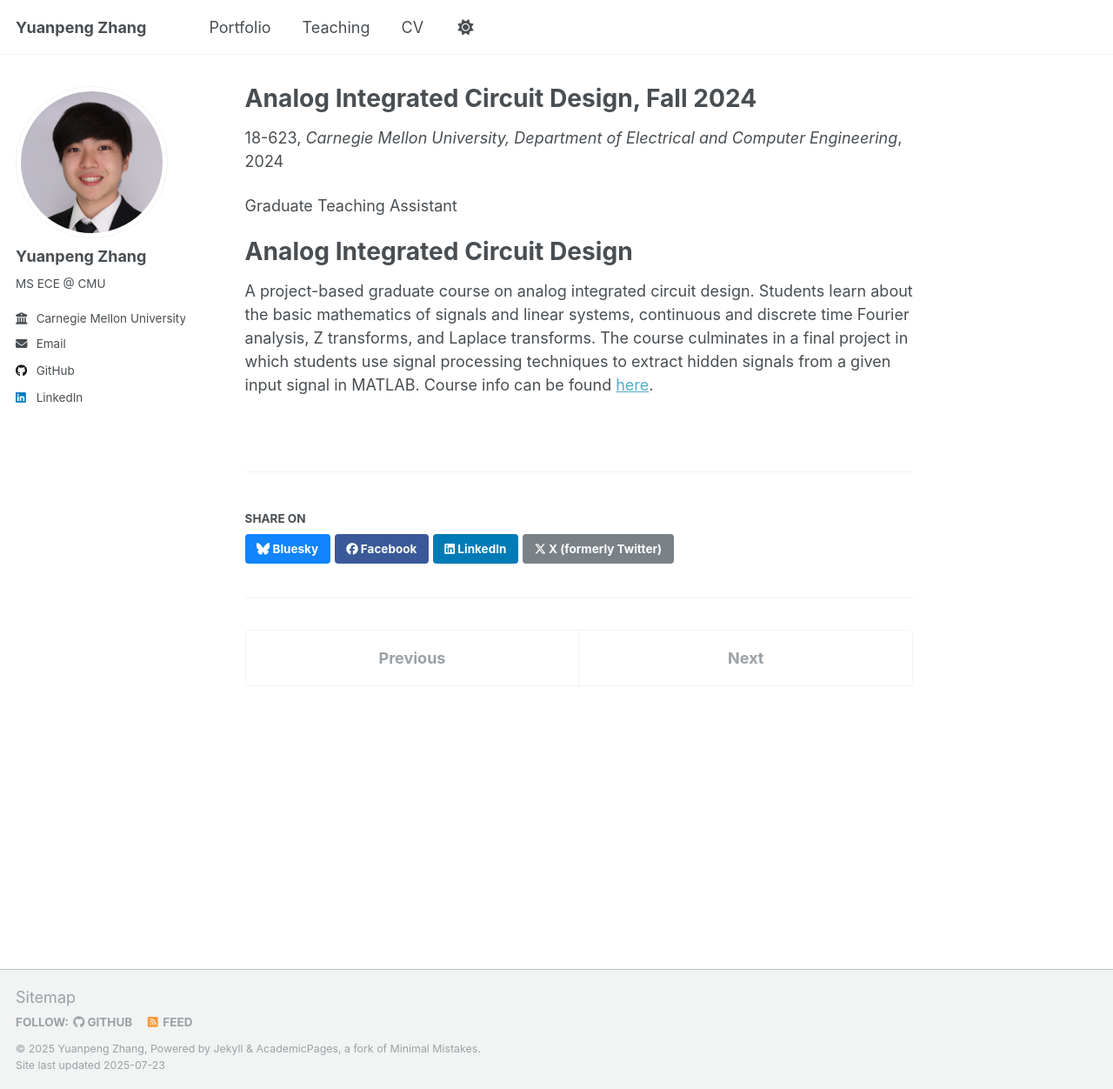
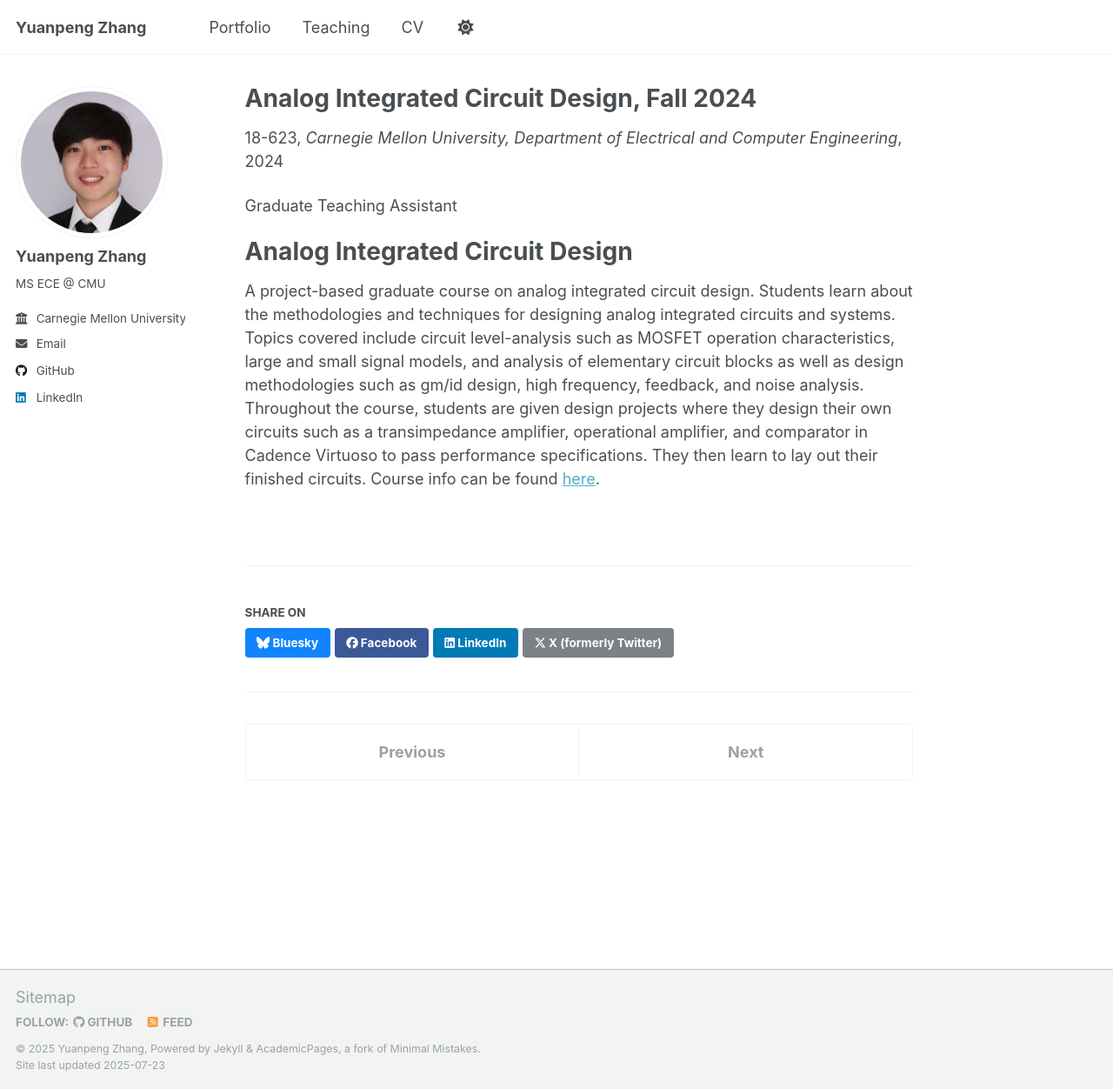
Before and after one commit to yuanpenguin/yuanpenguin.github.io, a Jekyll site: the page built from _teaching/2024-fall-anaicdes.md, in a window 1280 px wide and 1252 px high. Shown: the whole window at 87% size. Built offline with Jekyll 4.4.1, drawn with Linux system fonts in a browser that asks for light colours; a script that is not in the unit is left out.

Commit message:
Update 2024-fall-anaicdes.md

```diff
--- a/_teaching/2024-fall-anaicdes.md
+++ b/_teaching/2024-fall-anaicdes.md
@@ -12,4 +12,4 @@ Graduate Teaching Assistant
 
 Analog Integrated Circuit Design
 ======
-A project-based graduate course on analog integrated circuit design. Students learn about the basic mathematics of signals and linear systems, continuous and discrete time Fourier analysis, Z transforms, and Laplace transforms. The course culminates in a final project in which students use signal processing techniques to extract hidden signals from a given input signal in MATLAB. Course info can be found [here](https://courses.ece.cmu.edu/18623).
+A project-based graduate course on analog integrated circuit design. Students learn about the methodologies and techniques for designing analog integrated circuits and systems. Topics covered include circuit level-analysis such as MOSFET operation characteristics, large and small signal models, and analysis of elementary circuit blocks as well as design methodologies such as gm/id design, high frequency, feedback, and noise analysis. Throughout the course, students are given design projects where they design their own circuits such as a transimpedance amplifier, operational amplifier, and comparator in Cadence Virtuoso to pass performance specifications. They then learn to lay out their finished circuits. Course info can be found [here](https://courses.ece.cmu.edu/18623).
```
